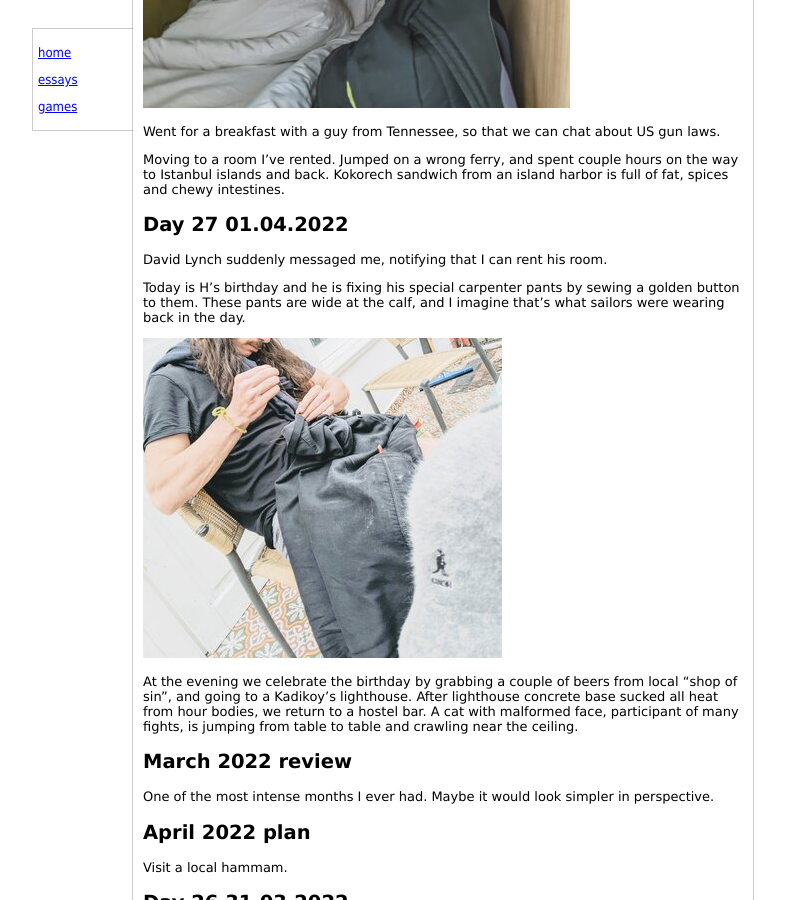
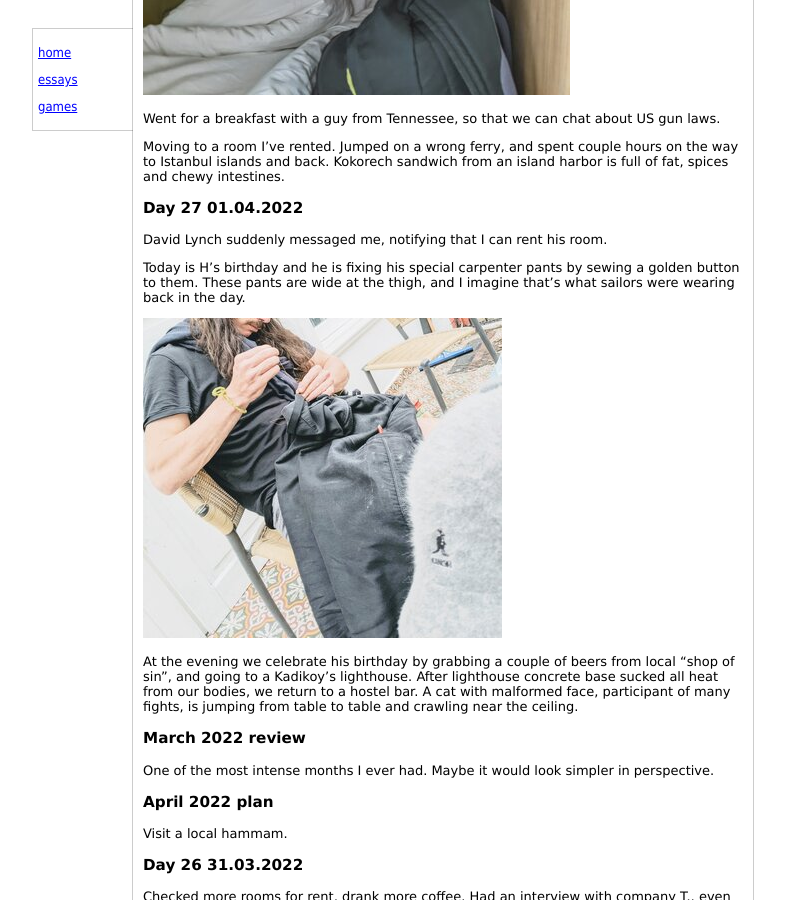
Before and after one commit to saint-angels/saint-angels.github.io, a Jekyll site: the page built from _essays/running_log.md, in a window 1280 px wide and 900 px high, scrolled down 980 px. Shown: the whole window, without its empty margins (247-1032 px from the left). Built offline with Jekyll 4.4.1, drawn with Linux system fonts in a browser that asks for light colours; some of the changed text lies outside the part shown.

Commit message:
headers style upd

```diff
--- a/_essays/running_log.md
+++ b/_essays/running_log.md
@@ -3,14 +3,14 @@ title: Running log
 hide_date: true
 draft_readers:
 ---
-## Day 29 03.04.2022
+### Day 29 03.04.2022
 My flatmate doesn't speak english much, so complex ideas are discussed with mechanical clacks of google translate accent.
 
 Girl who rented the room before me, took a table with her. For the foreseable future, the kitchen is my office.
 
 ![](/assets/images/running_log/03_04.jpg)
 
-## Day 28 02.04.2022
+### Day 28 02.04.2022
 A third morning in a row with hangover. I'm getting used to it.
 While still halfway asleep, I hear the click-click sound of nails being clipped, suggesting that our bathroom is occupied.
 Took me a few cycles of waking up and dosing off, to realize it's click-click is the sound of the hostel's radiator.
@@ -27,23 +27,24 @@ Went for a breakfast with a guy from Tennessee, so that we can chat about US gun
 Moving to a room I've rented. Jumped on a wrong ferry, and spent couple hours on the way to Istanbul islands and back.
 Kokorech sandwich from an island harbor is full of fat, spices and chewy intestines.
 
-## Day 27  01.04.2022
+### Day 27  01.04.2022
 David Lynch suddenly messaged me, notifying that I can rent his room.
 
 Today is H's birthday and he is fixing his special carpenter pants by sewing a golden button to them.
-These pants are wide at the calf, and I imagine that's what sailors were wearing back in the day.
+These pants are wide at the thigh, and I imagine that's what sailors were wearing back in the day.
 
 ![](/assets/images/running_log/01_04.jpg)
 
-At the evening we celebrate the birthday by grabbing a couple of beers from local "shop of sin", and going to a Kadikoy's lighthouse.
-After lighthouse concrete base sucked all heat from hour bodies, we return to a hostel bar. A cat with malformed face, participant of many fights, is jumping from table to table and crawling near the ceiling.
+At the evening we celebrate his birthday by grabbing a couple of beers from local "shop of sin", and going to a Kadikoy's lighthouse.
+After lighthouse concrete base sucked all heat from our bodies, we return to a hostel bar.
+A cat with malformed face, participant of many fights, is jumping from table to table and crawling near the ceiling.
 
-## March 2022 review
+### March 2022 review
 One of the most intense months I ever had. Maybe it would look simpler in perspective.
-## April 2022 plan
+### April 2022 plan
 Visit a local hammam.
 
-## Day 26  31.03.2022
+### Day 26  31.03.2022
 Checked more rooms for rent, drank more coffee.
 Had an interview with company T., even though I already have a job.
 
@@ -51,36 +52,36 @@ Fleshy ears of a plump man on a bus stop are being pulled forward by his mask st
 His ears are too soft for the demands of the modern world.
 Evolution should consider making our ears muscular or have a nails-like layer for protection.
 
-## Day 25  30.03.2022
+### Day 25  30.03.2022
 Moved in a new hostel, on the asian side of Istanbul. Met a French carpenter with a luxurious moustache and golden earrings.
 At the evening we ate local fish and got drunk on Rakı. Expensive, but maybe carefree hours are worth it.
 
-## Day 24  29.03.2022
+### Day 24  29.03.2022
 After travelling across the city multiple times in different directions, I start to comprehend it's scale.
 
 As walk out from real estate agent's office, a random Turkish guy starts chatting with me, and suggests to get some coffee.
 We enter small local shop, and the shopkeeper pours two cups of turkish cahve.
 Turkish guy turns out to be a history teacher, who keeps repeating my name, enjoying the sound it makes.
 
-## Day 23  28.03.2022
+### Day 23  28.03.2022
 Took a ferry across Bosphorus to check more rooms for rent.
 
 ![](/assets/images/running_log/28_03.jpg)
 
 One apartment owner is a chain smoking filmmaker with a dusty workshop in the basement. I've met a turkish David Lynch.
 
-## 28.03-03.04 week plan
+### 28.03-03.04 week plan
 There is a good chance I'll find an apartment to rent.
 Better start the process for residence permit in parallel, as it may take a while.
 Speed is more important than 200$
 
-## 21.03-27.03 week review
+### 21.03-27.03 week review
 Got a job. I hope it's a real one.
-## Day 22  27.03.2022
+### Day 22  27.03.2022
 Moved most of my stuff to A.I. house. His apartment is inside one of many 10+ story high residential buildings.
 Lack of open space between buildings and sweat from carrying two bags up-down the hills, place reminded me the image of Brazilian favelas.
 
-## Day 21  26.03.2022
+### Day 21  26.03.2022
 Woke up in the middle of the night to pee. A cockroach was running around bathroom sink.
 Did it crawl out of the drain?
 I open the tap and pour water on top of it, it's light shell making it float all over the sink.
@@ -93,7 +94,7 @@ Distract yourself from worrying and potential dangers.
 
 ![](/assets/images/running_log/26_03.jpg)
 
-## Day 20  25.03.2022
+### Day 20  25.03.2022
 Accepted the job offer. Getting used to an unfamiliar problem of searching for a long-term place to live.
 
 A networking meetup for Russian expats, is a room full of "creative class":  photographers, designers, models. One sexologist. People trying to sell themselves.
@@ -108,7 +109,7 @@ I don't feel it's the war to blame, but rather 27 years spent in the same jar. L
 Rooftop party with pancakes. A matress is leaning against a staircase wall, presenting a local cat on top, curled in a dream.
 This orange cream colored ball of fur, reminds me how wrecked my sleep pattern is.
 
-## Day 19  24.03.2022
+### Day 19  24.03.2022
 First time on a ferry across the Bosphorus strait. Get from one continent to another for the price of a bus ticket.
 
 Can't focus on things.
@@ -116,7 +117,7 @@ If rocks wouln't be so slippery, I would've licked the sea.
 
 ![](/assets/images/running_log/24_03.jpg)
 
-## Day 18  23.03.2022
+### Day 18  23.03.2022
 Caught myself editing published entries days after. Would leaving the text in original state be more "true"?
 
 Should this "log" have as much logging of details as possible, or be a record of just the things which surprised me?
@@ -129,7 +130,7 @@ Progress should feel nice shouldn't it?
 
 VZ's birthday, Georgian restaurant, no red wine present. Plenty of people are.
 
-## Day 17  22.03.2022
+### Day 17  22.03.2022
 ![](/assets/images/running_log/22_03.jpg)
 
 Reading "Top N essential C# Interview Questions from Big Evil" for the interivew tomorrow.
@@ -142,7 +143,7 @@ I don't like hurting this particular person so much, that for a minute,for the f
 A possibility to stay in a cool place for the next week has fallen through.
 Can wait a couple days for 2 interview results until I make any moves.
 
-## Day 16  21.03.2022
+### Day 16  21.03.2022
 A queue of people are shuffling around in front of the bank doors.
 A short woman with a complexion of a fridge, tells me something in Turkish.
 Unwilling to verbally admit no knowledge of Turkish language, I cock my head to the side. That produces a laugh.
@@ -155,12 +156,12 @@ Arrived at a party, where I barely knew 1 person, and never seen other 3.
 10 seconds after entering the apartment, I'm realizing that the sole goal of this event, is to get utterly wasted.
 Would school me appreciate that and stay? I didn't.
 
-## 14.03-20.03 Week review
+### 14.03-20.03 Week review
 Calming down and solving stuff one step at a time. I hope I'm not missing anything cruicial and time-sensetive.
-## 21.03-27.03 Week plan
+### 21.03-27.03 Week plan
 Need to get a a job. Even if temporary, that would bring some peace and give more time to deal with things.
 
-## Day 15  20.03.2022
+### Day 15  20.03.2022
 A rooster outside of my window, is announcing the passing of every half-hour, instead of the expected sunrise moment.
 
 Met with M for breakfast, I have never seen Pippi Longstocking in real life before.
@@ -177,7 +178,7 @@ This city likes layers just like it likes layers of skewered kebab.
 Blockchains(and DAOs in particular) are allowing you to design, program new communities.
 Even if I don't see the immediate application, it's worth diving in, once again.
 
-## Day 14  19.03.2022
+### Day 14  19.03.2022
 Rode a tram for the first time, to get to the Archaeology Museum.
 
 Museum of whatever is left from people long dead.
@@ -199,27 +200,27 @@ Met DV at potatoe place and discussed a few essays worth of ideas.
 
 Rave. Enjoyed mediocre music and getting sloshed.
 
-## Day 12  17.03.2022
+### Day 12  17.03.2022
 "The more productive you wanna be, the more schedule of your days should look like Groundhog Day."
 My days are almost the opposite of that.
 
-## Day 11  16.03.2022
+### Day 11  16.03.2022
 The Grand Bazaar. Beautiful architecture filled to the brim with souvenirs and cracking GUCCI letters, stretched by millions of shirts.
 
-## Day 10  15.03.2022
+### Day 10  15.03.2022
 Making chinese style congee. Flatmates liked it so much, they've finished the pot in one go, and gave me a questionable nickname. "A christmas miracle".
 
-## Day 9.  14.03.2022
+### Day 9.  14.03.2022
 Had to leave last home for another one. More students, more foreign accents. Found a nice Lebanese restaurant.
 Sleeping on a sofa.
 
-## Day 8.  13.03.2022
+### Day 8.  13.03.2022
 A friend invited me to a local Soho House for breakfast.
 In there, three French speakers(fluently conversing in English for my sake) casually trashed English language, noting how it's lacking beauty, elegance, or anything really.
 
 Caught a cold. Allowing myself to rest instead of constantly stressing about rent and banks and jobs.
 
-## Day 7.  12.03.2022
+### Day 7.  12.03.2022
 Today I'm relying on Starbucks as a workplace, which feels like a familiar western crutch in the land of million local coffee caves.
 
 ![](/assets/images/running_log/12_03_2.jpg)
@@ -241,7 +242,7 @@ I don't remember seeing whole neighborhoods participating in such snow galore. A
 
 ![](/assets/images/running_log/12_03.jpg)
 
-## Day 6.  11.03.2022
+### Day 6.  11.03.2022
 Visited a party for russian expats.
 They felt like foreigners who just happen to speak the same language.
 
@@ -249,7 +250,7 @@ Personally, party's redeeming point was a bunch of non-russians, with moustaches
 Saw a charming place which was selling Turkish style baked potatoes.
 At 12am customers receiving steaming hot, belly open potatoe full of stuff seemed magical, how did I convince myself to not buy one?
 
-## Day 5.  10.03.2022
+### Day 5.  10.03.2022
 A group of cool students let me stay with them for a week, so I'm leaving my friendly neighborhood hostel.
 
 A snow storm ramps up, and miniature snowflakes are instantly melting when they hit the asphalt. To celebrate this, the cafe placed a personal heater under my feet.
```
Also changed, not shown: other parts of _essays/running_log.md (+2 -2 lines).
